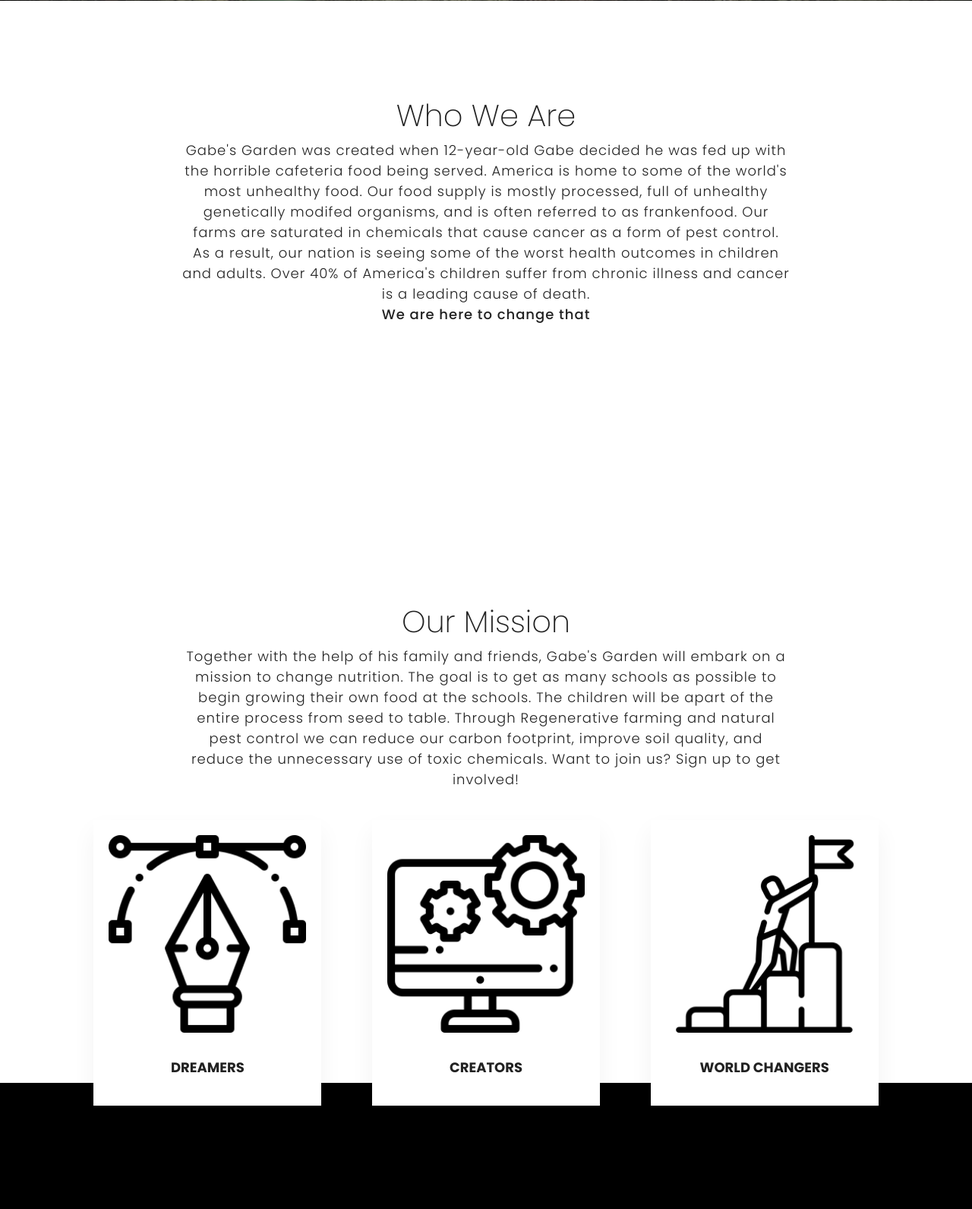
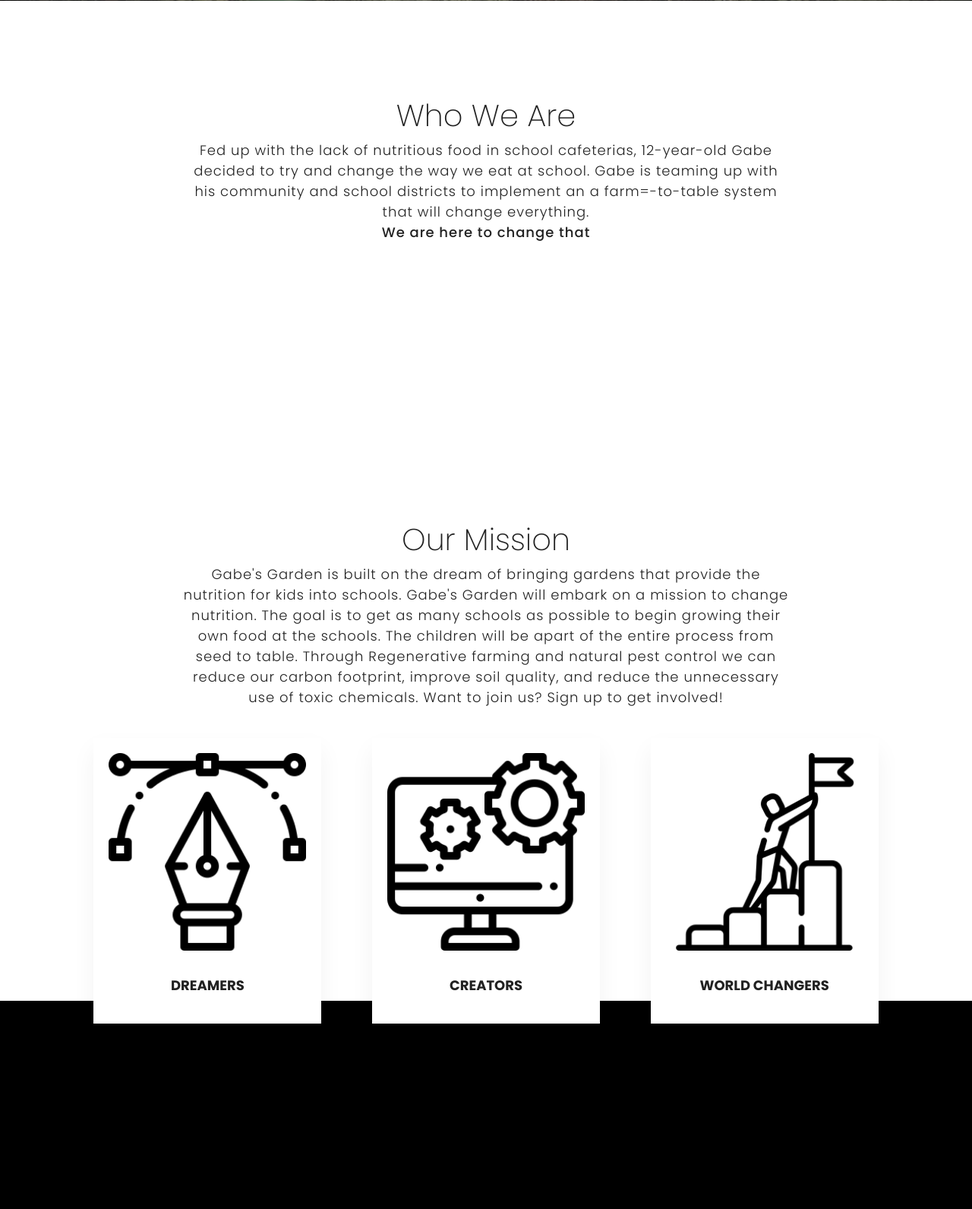
Before and after one commit to Code-Institute-Submissions/susanmarie87-The-Garden_NovResub, a Flask app: page / in a window 1280 px wide. Shown: the part 799-2390 px from the top of the page at 76% size. Run offline with Flask 2, Linux system fonts and the light colour scheme; some libraries are stand-ins or nearby versions; some web fonts are replaced.

Commit message:
Corrected text overflow. Changed some wording.

```diff
--- a/templates/index.html
+++ b/templates/index.html
@@ -12,14 +12,10 @@
         <div class="mxw800p">
             <h3>Who We Are</h3>
             <p>
-                Gabe's Garden was created when 12-year-old Gabe decided he was fed up with the horrible cafeteria food
-                being served.
-                America is home to some of the world's most unhealthy food. Our food supply is mostly processed,
-                full of unhealthy genetically modifed organisms, and is often referred to as frankenfood. Our farms are
-                saturated
-                in chemicals that cause cancer as a form of pest control. As a result, our nation is seeing
-                some of the worst health outcomes in children and adults. Over 40% of America's children suffer
-                from chronic illness and cancer is a leading cause of death.<br><strong>We are here to change
+                Fed up with the lack of nutritious food in school cafeterias, 12-year-old Gabe decided to try and change
+                the way we eat at school. Gabe is teaming up with his community and school districts to implement an
+                a farm=-to-table system that will change everything.
+                <br><strong>We are here to change
                     that</strong></p>
         </div>
     </div>
@@ -29,7 +25,8 @@
     <div class="content">
         <div class="mxw800p">
             <h3>Our Mission</h3>
-            <p>Together with the help of his family and friends, Gabe's Garden will embark on a mission to change
+            <p>Gabe's Garden is built on the dream of bringing gardens that provide the nutrition for kids into schools.
+                Gabe's Garden will embark on a mission to change
                 nutrition.
                 The goal is to get as many schools as possible to begin growing their own food at the schools. The
                 children will be apart of the entire process from seed to table. Through Regenerative farming and
@@ -103,7 +100,7 @@
         <div class="workBx">
             <div class="brand">
                 <a href="{{ url_for('events') }}">
-                    <h2>Volunteer</h2>
+                    <h3><strong>Volunteer</strong></h3>
                 </a>
             </div>
             <div class="brand">
```
